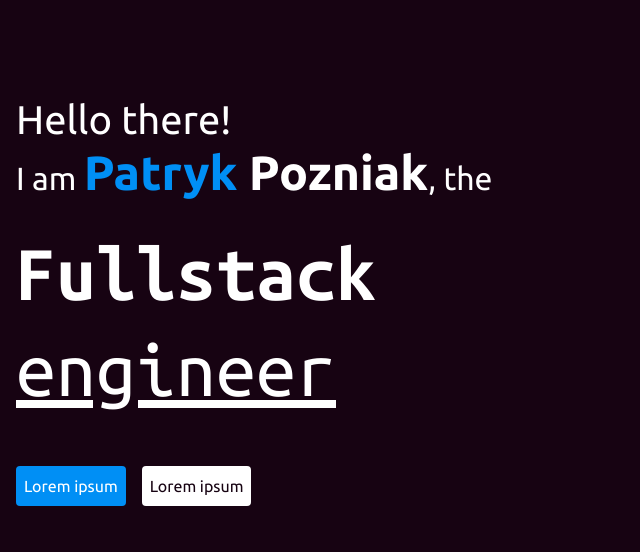
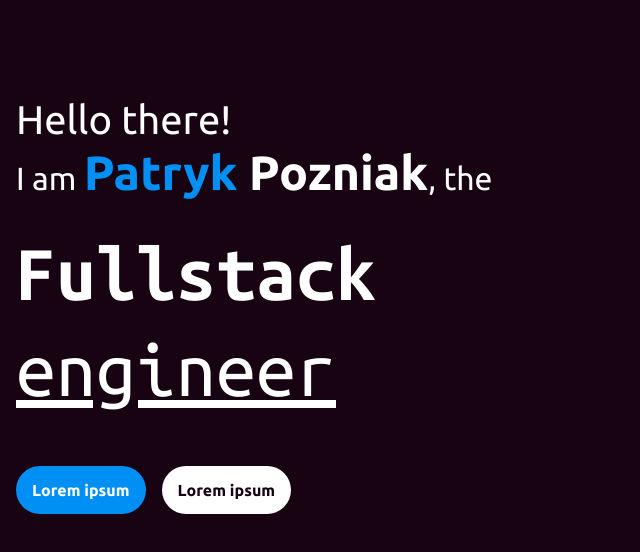
Before and after one commit to ppozniak/ppozniak-dev, a Next.js app: page / in a window 1280 px wide. Shown: the top 552 px of the page, without its empty margins (0-640 px from the left). Built offline with nearby package versions, Linux system fonts and the light colour scheme.

Commit message:
Create button component

```diff
--- /dev/null
+++ b/components/button/index.tsx
@@ -0,0 +1,33 @@
+import clsx from "clsx";
+import { ComponentProps, ReactNode } from "react";
+
+type ButtonTheme = "primary" | "secondary";
+interface IProps extends ComponentProps<"button"> {
+  children: ReactNode;
+  theme?: ButtonTheme;
+}
+
+const themeClassName: Record<ButtonTheme, string> = {
+  primary: "bg-primary text-white",
+  secondary: "bg-white text-black",
+};
+
+export const Button = ({
+  children,
+  className,
+  theme = "primary",
+  type = "button",
+  ...rest
+}: IProps) => (
+  <button
+    {...rest}
+    type={type}
+    className={clsx(
+      "rounded-3xl px-4 py-3 max-w-xs font-bold",
+      themeClassName[theme],
+      className
+    )}
+  >
+    {children}
+  </button>
+);
--- a/components/sections/hero/index.tsx
+++ b/components/sections/hero/index.tsx
@@ -1,3 +1,5 @@
+import { Button } from "../../button";
+
 export const Hero = () => {
   return (
     <section className="bg-black min-h-screen text-white">
@@ -21,13 +23,9 @@ export const Hero = () => {
           </div>
 
           <div className="flex flex-col md:flex-row gap-4">
-            <button className="rounded bg-primary text-white p-2 max-w-xs">
-              Lorem ipsum
-            </button>
-
-            <button className="rounded bg-white text-black p-2 max-w-xs">
-              Lorem ipsum
-            </button>
+            {/* @TODO: This should probably be a link */}
+            <Button>Lorem ipsum</Button>
+            <Button theme="secondary">Lorem ipsum</Button>
           </div>
         </div>
         {/* @TODO: What about images on mobile? */}
```
